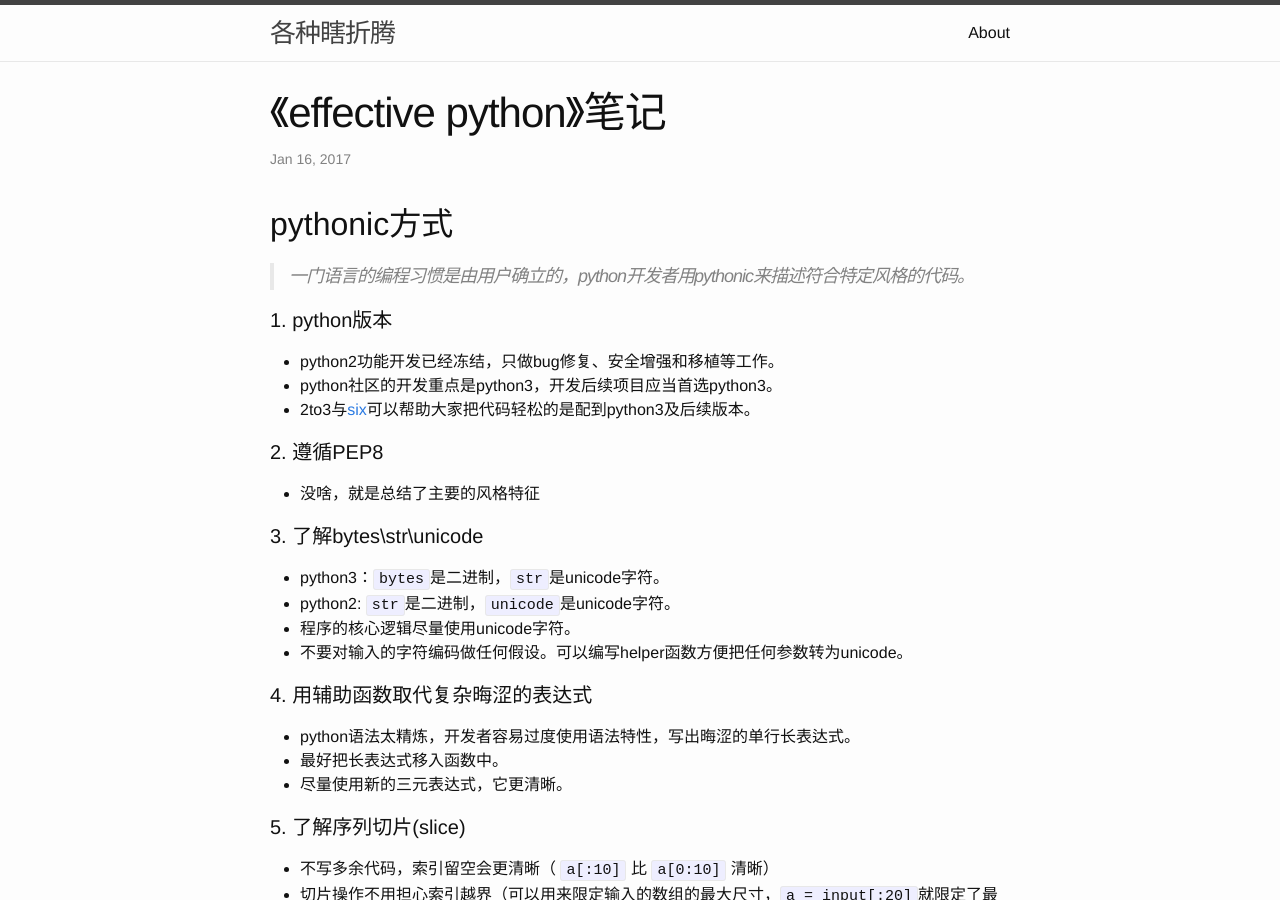
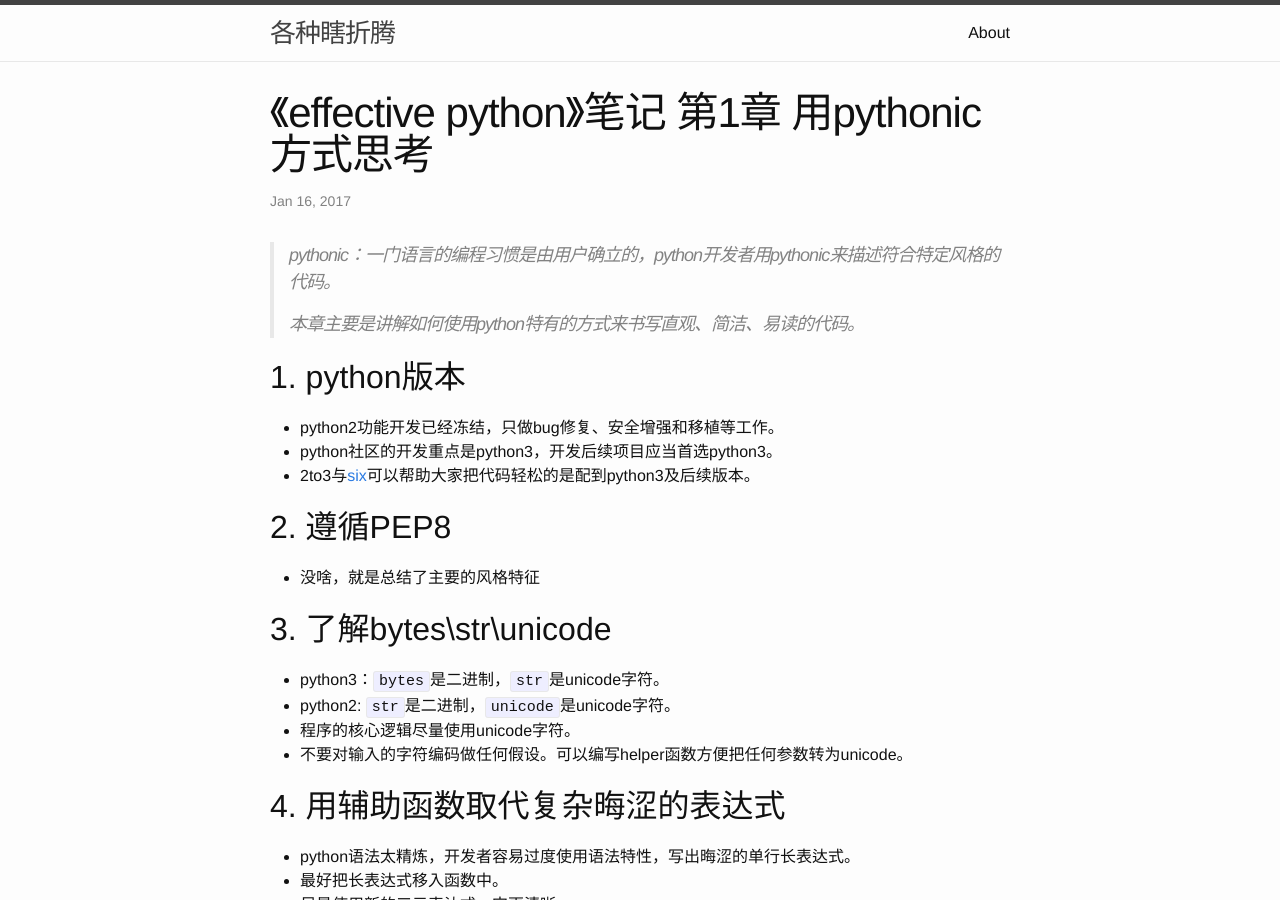
Before and after one commit to echoma/echoma.github.com, a Jekyll site: the page built from _posts/2017-01-16-effective-python-note-01-pythonic.markdown, in a window 1280 px wide and 900 px high. Built offline with Jekyll 4.4.1, drawn with Linux system fonts in a browser that asks for light colours; some of the changed text lies outside the part shown.

Commit message:
effective python 第13\14条

````diff
--- a/_posts/2017-01-16-effective-python-note.markdown
+++ b/_posts/2017-01-16-effective-python-note-01-pythonic.markdown
@@ -1,37 +1,37 @@
 ---
 layout: post
-title:  "《effective python》笔记"
+title:  "《effective python》笔记 第1章 用pythonic方式思考"
 date:   2017-01-16 20:28:21 +0800
 ---
 
-## pythonic方式
+> pythonic：一门语言的编程习惯是由用户确立的，python开发者用pythonic来描述符合特定风格的代码。
+>
+> 本章主要是讲解如何使用python特有的方式来书写直观、简洁、易读的代码。
 
-> 一门语言的编程习惯是由用户确立的，python开发者用pythonic来描述符合特定风格的代码。
-
-#### 1. python版本
+## 1. python版本
 
 * python2功能开发已经冻结，只做bug修复、安全增强和移植等工作。
 * python社区的开发重点是python3，开发后续项目应当首选python3。
 * 2to3与[six](https://pythonhosted.org/six/)可以帮助大家把代码轻松的是配到python3及后续版本。
 
-#### 2. 遵循PEP8
+## 2. 遵循PEP8
 
 * 没啥，就是总结了主要的风格特征
 
-#### 3. 了解bytes\str\unicode
+## 3. 了解bytes\str\unicode
 
 * python3：`bytes`是二进制，`str`是unicode字符。
 * python2: `str`是二进制，`unicode`是unicode字符。
 * 程序的核心逻辑尽量使用unicode字符。
 * 不要对输入的字符编码做任何假设。可以编写helper函数方便把任何参数转为unicode。
 
-#### 4. 用辅助函数取代复杂晦涩的表达式
+## 4. 用辅助函数取代复杂晦涩的表达式
 
 * python语法太精炼，开发者容易过度使用语法特性，写出晦涩的单行长表达式。
 * 最好把长表达式移入函数中。
 * 尽量使用新的三元表达式，它更清晰。
 
-#### 5. 了解序列切片(slice)
+## 5. 了解序列切片(slice)
 
 * 不写多余代码，索引留空会更清晰（ `a[:10]` 比 `a[0:10]` 清晰）
 * 切片操作不用担心索引越界（可以用来限定输入的数组的最大尺寸，`a = input[:20]`就限定了最大20个元素）
@@ -39,19 +39,19 @@ date:   2017-01-16 20:28:21 +0800
   - 左侧`b = a[:]`：会产生a的拷贝，然后赋值给b。b和a的内容相同，但不是同一份引用。
   - 右侧`b = a  \n  a[:] = [1,2,3]`：b和a仍然是同一份引用。
 
-#### 6. 单次切片操作内，不要同时指定start\end\stride
+## 6. 单次切片操作内，不要同时指定start\end\stride
 
 * `list[start:end:stride]`：表示切片时每stride个元素中取一个出来。
 * 负数的`stride`切片在utf-8等编码的unicode字符可能会引发异常，代码中最好不要出现负数`stride`。
 * `list[start:end:stride]`这种代码通常导致阅读困难，建议拆分为`list[start:end]`+`list[::stride]`两次操作。
 * 如果无法按上述建议拆分，可以考虑内置itertools模块的islice方法。
 
-#### 7. 用列表推导来取代map和filter
+## 7. 用列表推导来取代map和filter
 
 * 就是介绍了下列表推导。
 * echo注：用pylint就会提示map和filter已经不建议使用了。
 
-#### 8. 不要使用含有两个以上表达式的列表推导
+## 8. 不要使用含有两个以上表达式的列表推导
 
 * 列表推导支持多重循环。例如：
 
@@ -79,7 +79,7 @@ for sublist1 in my_lists:
         flag.extend(sublist2)
 ```
 
-#### 9. 用生成器表达式来改写数据量较大的列表推导
+## 9. 用生成器表达式来改写数据量较大的列表推导
 
 * 列表推导的缺点：在推导过程中，对于输入序列的每个值，可能都要创建仅含一项元素的全新列表。如果输入序列很大，可能会消耗大量内存。例如：
 
@@ -125,7 +125,7 @@ print(next(roots))
 
 * 生成器表达式的问题是，迭代器是有状态的，用过一轮就不能反复使用了。
 
-#### 10. 尽量用enumerate取代range
+## 10. 尽量用enumerate取代range
 
 * 在遍历列表时，如果要知道元素的索引，通常会使用range：
 
@@ -151,7 +151,7 @@ for i, item in enumerate(item_list, 1):
 # 本例从1开始计数，代码更简短
 ```
 
-#### 11. 用zip函数同时遍历两个迭代器
+## 11. 用zip函数同时遍历两个迭代器
 
 * 内置的zip函数可以将多个迭代器封装为生成器，以便稍后求值。例如：
 
@@ -164,7 +164,7 @@ for name,info in zip(names, infos):
 
 * zip函数遍历时，如果多个迭代器长度不等，zip函数以短的那个为准。
 
-#### 12. 不要在for和while循环后面写else块
+## 12. 不要在for和while循环后面写else块
 
 * python提供了其他语言都不支持的特性：
 
@@ -178,3 +178,21 @@ else:
 * 通常程序员会理解为：如果循环没有正常执行完，就执行else块。但实际刚好相反，如果循环里使用break提前跳出，就不执行else块。换句话说，如果循环正常执行完毕，才执行else块。
 
 * 这种语法不值管，容易让人误解，不要使用。
+
+## 13. 合理利用try/except/else/finally中的代码块
+
+* 每个块都有特殊用途，可以有多种搭配：
+
+```python
+try:
+    # 可能会抛出异常的代码
+except ValueError as e:
+    # 异常处理代码
+else:
+    # try块顺利执行后，会执行这段代码
+finally:
+    # 无论异常是否发生，都要做的清理工作
+```
+
+* finally块通常用来做清理工作。
+* else块可以缩减try块的内容，将无异常发生时的代码与try/except代码分开。
````
Also changed, not shown: _posts/2017-02-10-effective-python-note-02-function.markdown (added, +14 -0 lines).
